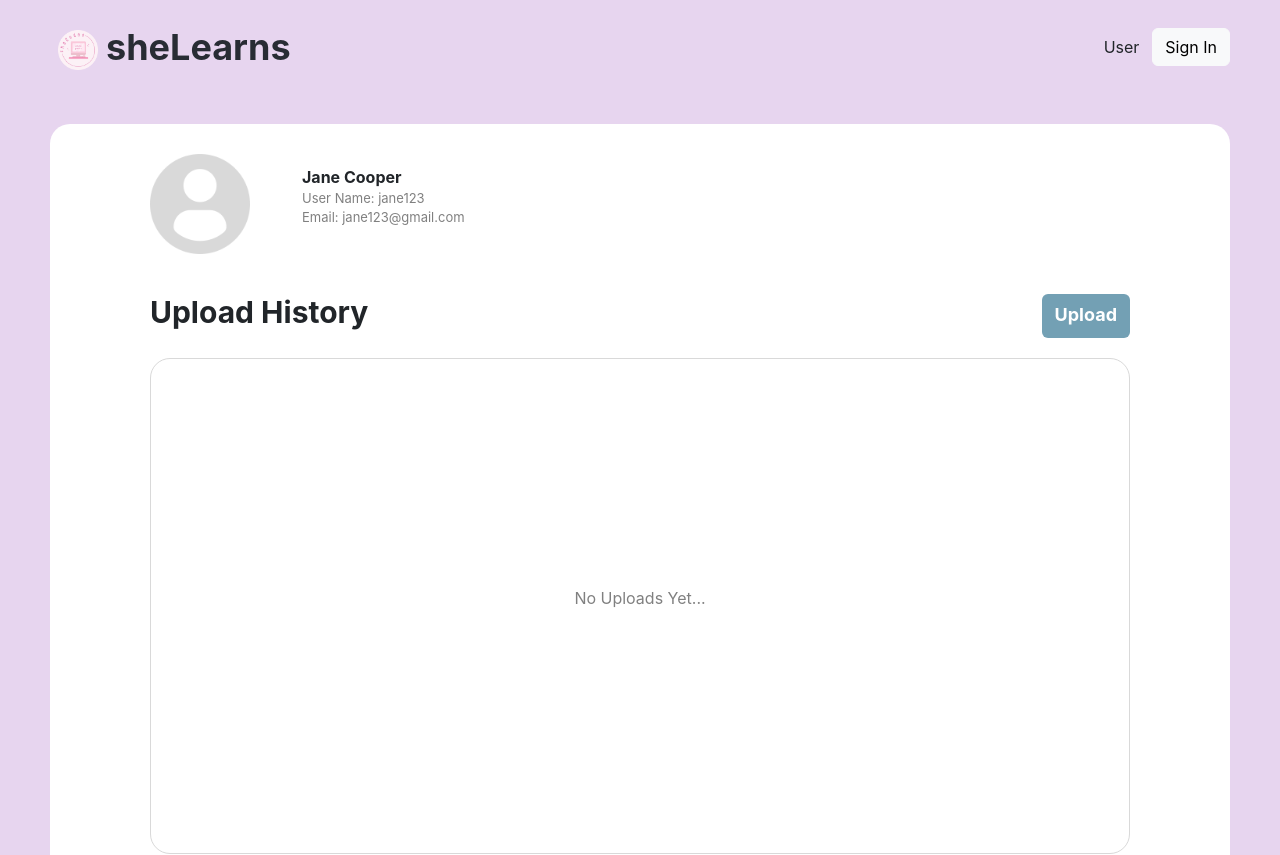
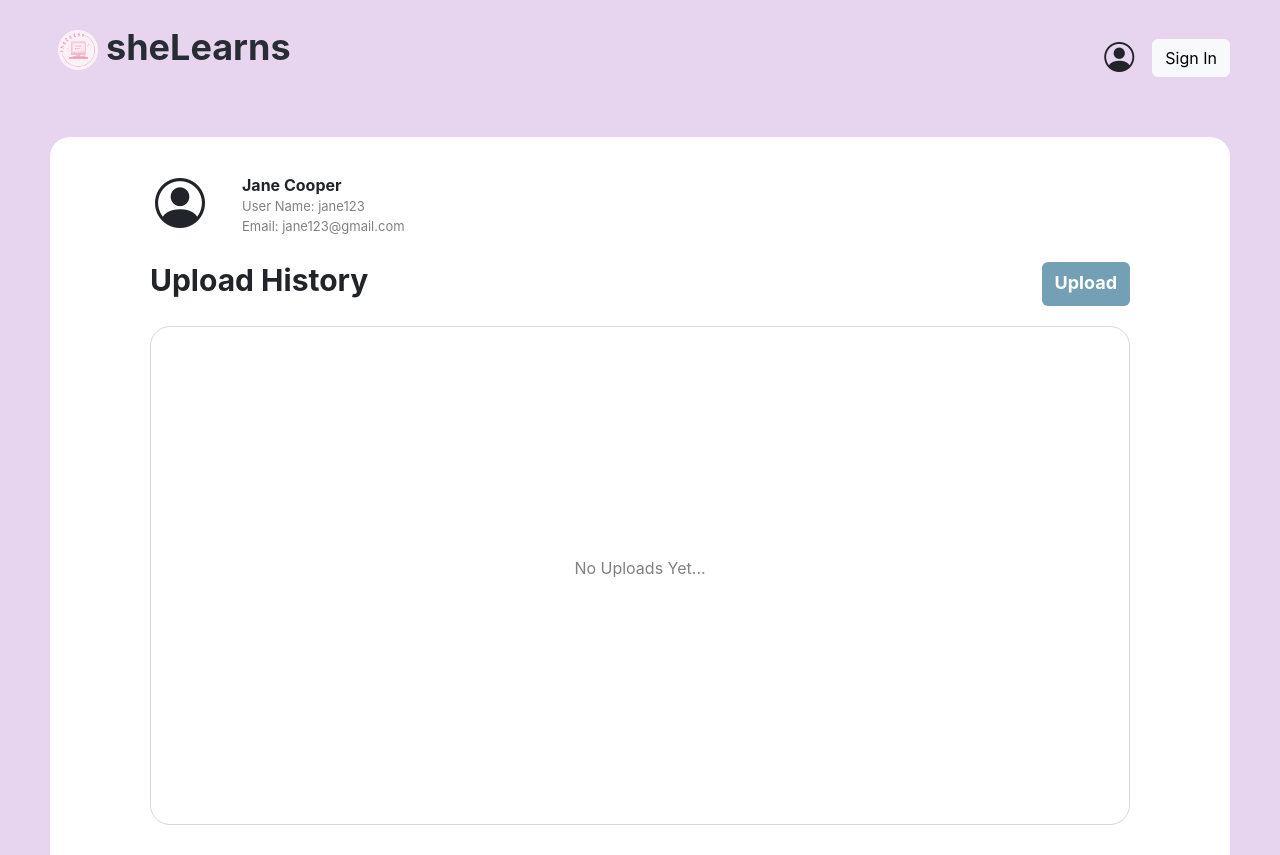
Before and after one commit to SLP-Full-Stack-Team/Full_Stack_Web, a React (Create React App) app in the folder she_learns/: page /user in a window 1280 px wide. Shown: the top 855 px of the page. Built offline with nearby package versions, Linux system fonts and the light colour scheme.

Commit message:
updated user icon

```diff
--- a/she_learns/src/App.css
+++ b/she_learns/src/App.css
@@ -46,8 +46,6 @@ body{
   /* height:100vh; */
   display: grid;
   justify-content: center;
-
-
 }
 
 
@@ -66,9 +64,6 @@ body{
   width: max-content;
   background-color: #E7D5EF;
 }
-
-
-
 
 .bi-person-circle {
   font-size: 30px;
--- a/she_learns/src/App.js
+++ b/she_learns/src/App.js
@@ -16,7 +16,7 @@ function App() {
               <Link to='/main' className='nav-link-main'><img src= 'shecodes-logo.png' className='nav-logo'></img>sheLearns</Link>
             </div>
             <div className='nav-right'>
-              <Link to='/user' className='btn'>User</Link>
+              <Link to='/user' className='btn'><i className="bi bi-person-circle"></i></Link>
               <Link to='/signin' className='btn btn-light'>Sign In</Link>
             </div>
 
--- a/she_learns/src/pages/User/User.css
+++ b/she_learns/src/pages/User/User.css
@@ -12,13 +12,18 @@
   display: flex;
   flex-direction: row;
   justify-content: flex-start;
-  margin-bottom: 20px;
+  /* margin-bottom: 20px; */
+
 }
 
-.User-picture{
+#user-icon{
+  font-size: 50px;
+}
+
+/* .User-picture{
   width: 100px;
   margin: 20px 20px 20px 0px;
-}
+} */
 
 .User-bio{
   text-align: left;
@@ -26,6 +31,7 @@
   flex-direction: column;
   justify-content: center;
   list-style: none;
+  margin-bottom: 0;
 }
 
 .User-name{
--- a/she_learns/src/pages/User/User.js
+++ b/she_learns/src/pages/User/User.js
@@ -1,12 +1,11 @@
 import './User.css';
-import userPic from './images/profile-user.png'
 import { Link } from 'react-router-dom';
 
 function User() {
   return (
     <div className="User-container">
       <div className = "User-info">
-        <img className="User-picture" src={userPic} alt = "user profile picture"  />
+        <i className="bi bi-person-circle" id = "user-icon"></i>
         <ul className = "User-bio">
           <li className = "User-name" >Jane Cooper</li>
           <li className = "User-detail">User Name: jane123</li>
```
Also changed, not shown: she_learns/src/pages/User/images/profile-user.png (deleted), she_learns/src/pages/User/profile-user.png (deleted).
